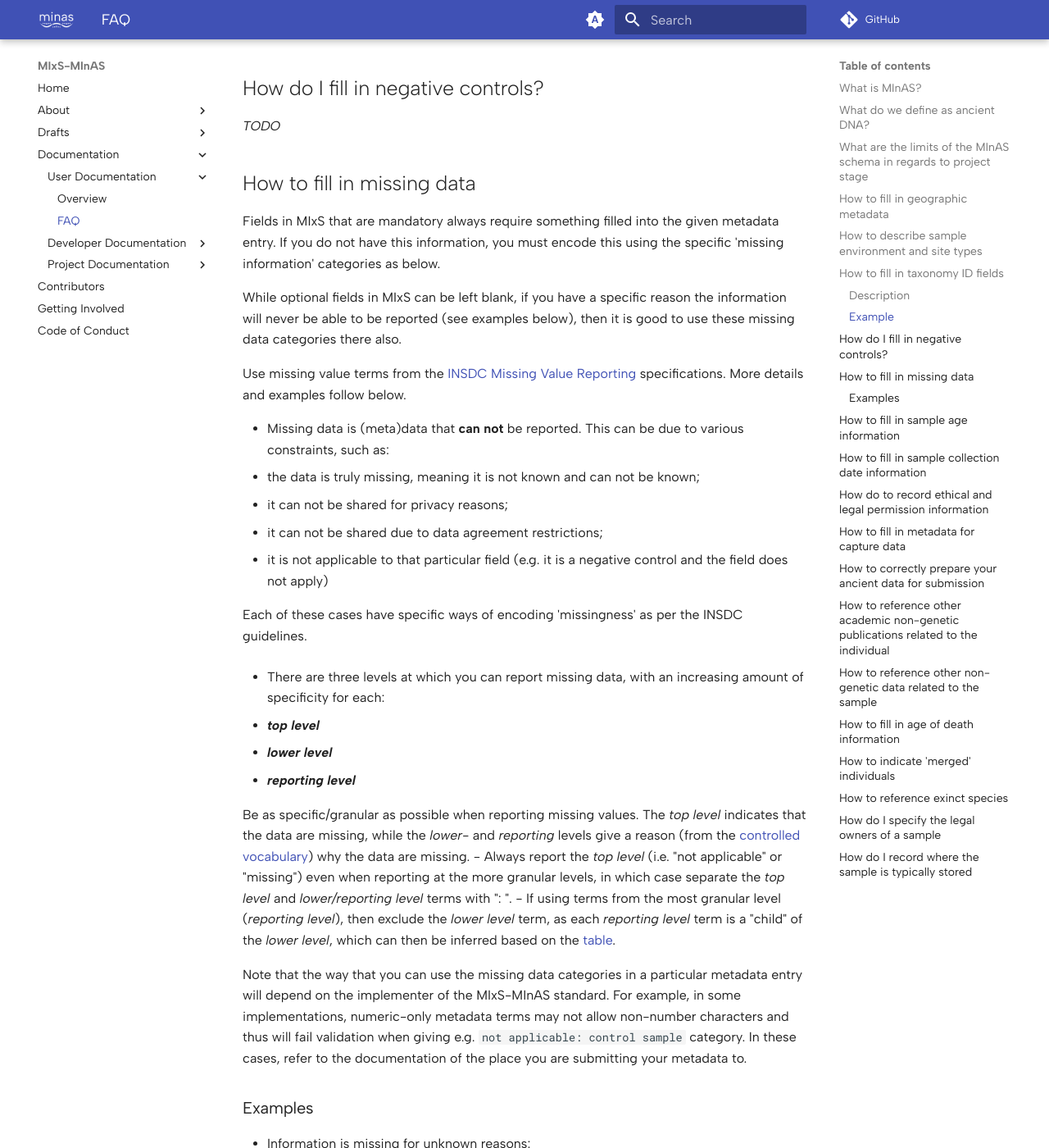
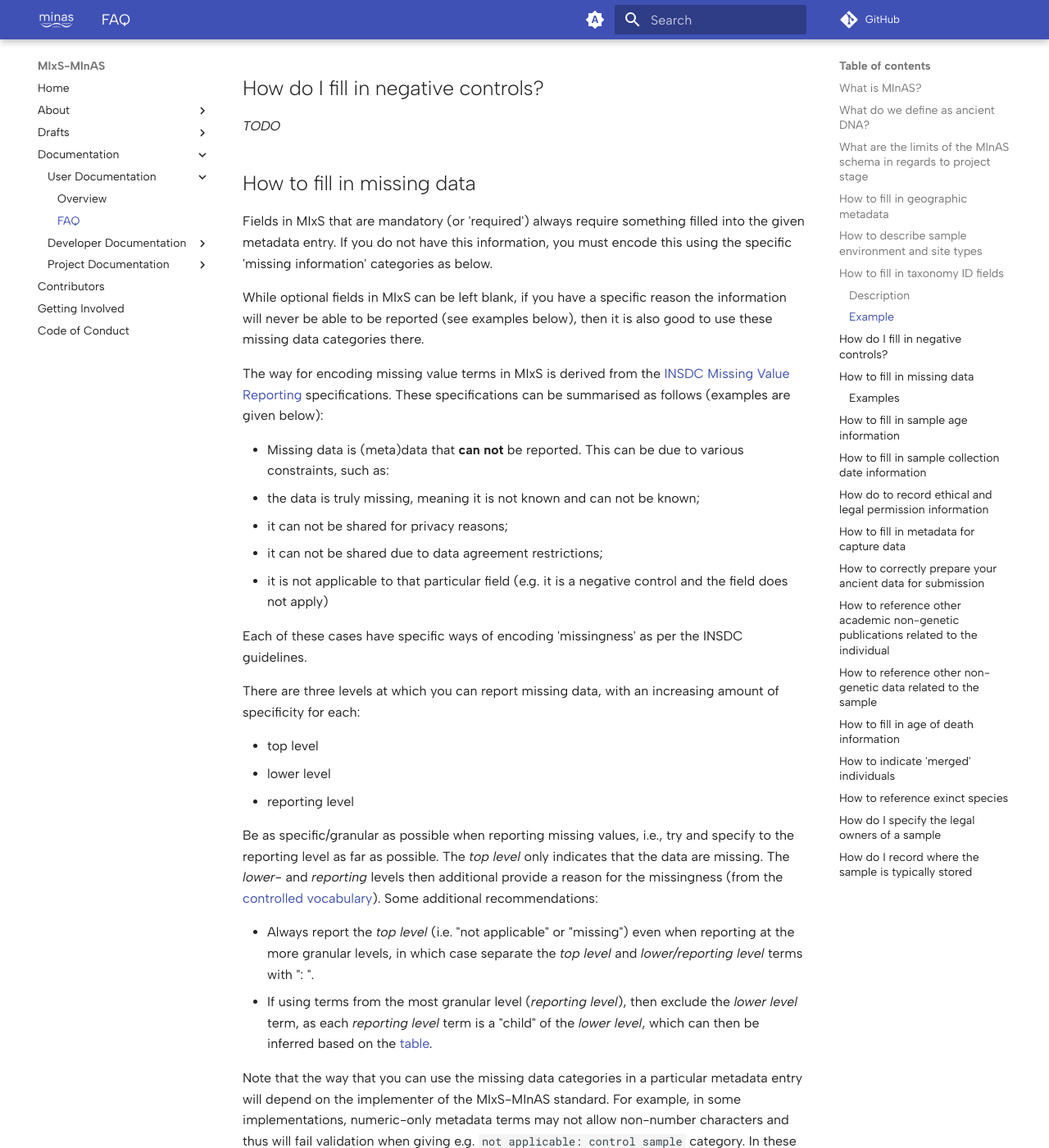
Before and after one commit to MIxS-MInAS/MIxS-MInAS.github.io, an MkDocs documentation site: the page built from docs/documentation/user-documentation/faq.md, in a window 1280 px wide and 1400 px high, scrolled down 3477 px. Shown: the whole window at 82% size. Built offline with MkDocs 1.6.1 and Material for MkDocs 9.7.7, drawn with Linux system fonts in a browser that asks for light colours; comment, search, counter and statistics services are not loaded.

Commit message:
Apply suggestions from code review
Co-authored-by: James A. Fellows Yates <jfy133@gmail.com>

```diff
--- a/docs/documentation/user-documentation/faq.md
+++ b/docs/documentation/user-documentation/faq.md
@@ -113,13 +113,14 @@ _There is no specific taxonomy terms for positive and negative controls_
 _TODO_
 
 ## How to fill in missing data
-Fields in MIxS that are mandatory always require something filled into the given metadata entry.
+
+Fields in MIxS that are mandatory (or 'required') always require something filled into the given metadata entry.
 If you do not have this information, you must encode this using the specific 'missing information' categories as below.
 
-While optional fields in MIxS can be left blank, if you have a specific reason the information will never be able to be reported (see examples below), then it is good to use these missing data categories there also.
+While optional fields in MIxS can be left blank, if you have a specific reason the information will never be able to be reported (see examples below), then it is also good to use these missing data categories there.
 
-Use missing value terms from the [INSDC Missing Value Reporting](https://www.insdc.org/technical-specifications/missing-value-reporting/) specifications.
-More details and examples follow below.
+The way for encoding missing value terms in MIxS is derived from the [INSDC Missing Value Reporting](https://www.insdc.org/technical-specifications/missing-value-reporting/) specifications.
+These specifications can be summarised as follows (examples are given below):
 
 - Missing data is (meta)data that **can not** be reported. This can be due to various constraints, such as:
   - the data is truly missing, meaning it is not known and can not be known;
@@ -129,14 +130,16 @@ More details and examples follow below.
 
 Each of these cases have specific ways of encoding 'missingness' as per the INSDC guidelines.
 
-- There are three levels at which you can report missing data, with an increasing amount of specificity for each:
+There are three levels at which you can report missing data, with an increasing amount of specificity for each:
 
-- _**top level**_
-- _**lower level**_
-- _**reporting level**_
+- top level
+- lower level
+- reporting level
 
-Be as specific/granular as possible when reporting missing values.
-The _top level_ indicates that the data are missing, while the _lower-_ and _reporting_ levels give a reason (from the [controlled vocabulary](https://www.insdc.org/technical-specifications/missing-value-reporting/)) why the data are missing.
+Be as specific/granular as possible when reporting missing values, i.e., try and specify to the reporting level as far as possible.
+The _top level_ only indicates that the data are missing. The _lower-_ and _reporting_ levels then additional provide a reason for the missingness (from the [controlled vocabulary](https://www.insdc.org/technical-specifications/missing-value-reporting/)).
+Some additional recommendations:
+
 - Always report the _top level_ (i.e. "not applicable" or "missing") even when reporting at the more granular levels, in which case separate the _top level_ and _lower/reporting level_ terms with ": ".
 - If using terms from the most granular level (_reporting level_), then exclude the _lower level_ term, as each _reporting level_ term is a "child" of the _lower level_, which can then be inferred based on the [table](https://www.insdc.org/technical-specifications/missing-value-reporting/).
 
```
